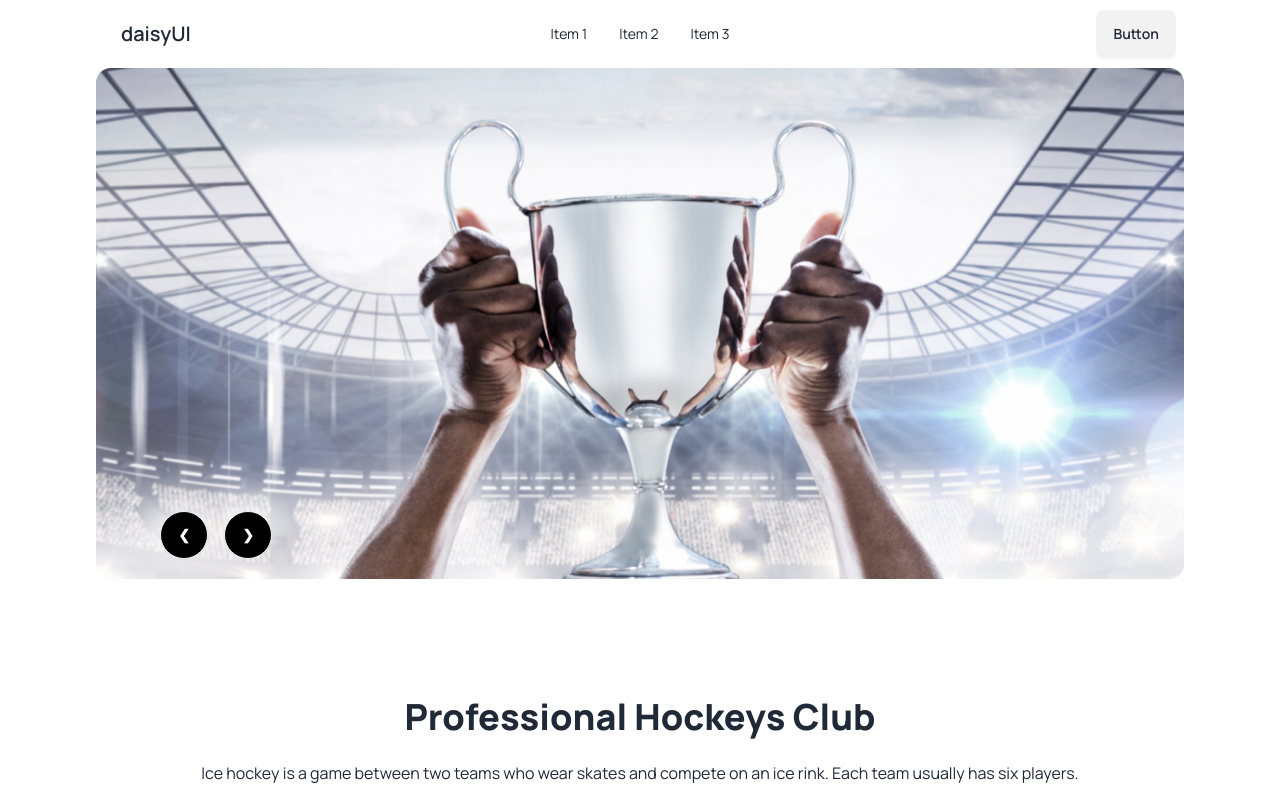
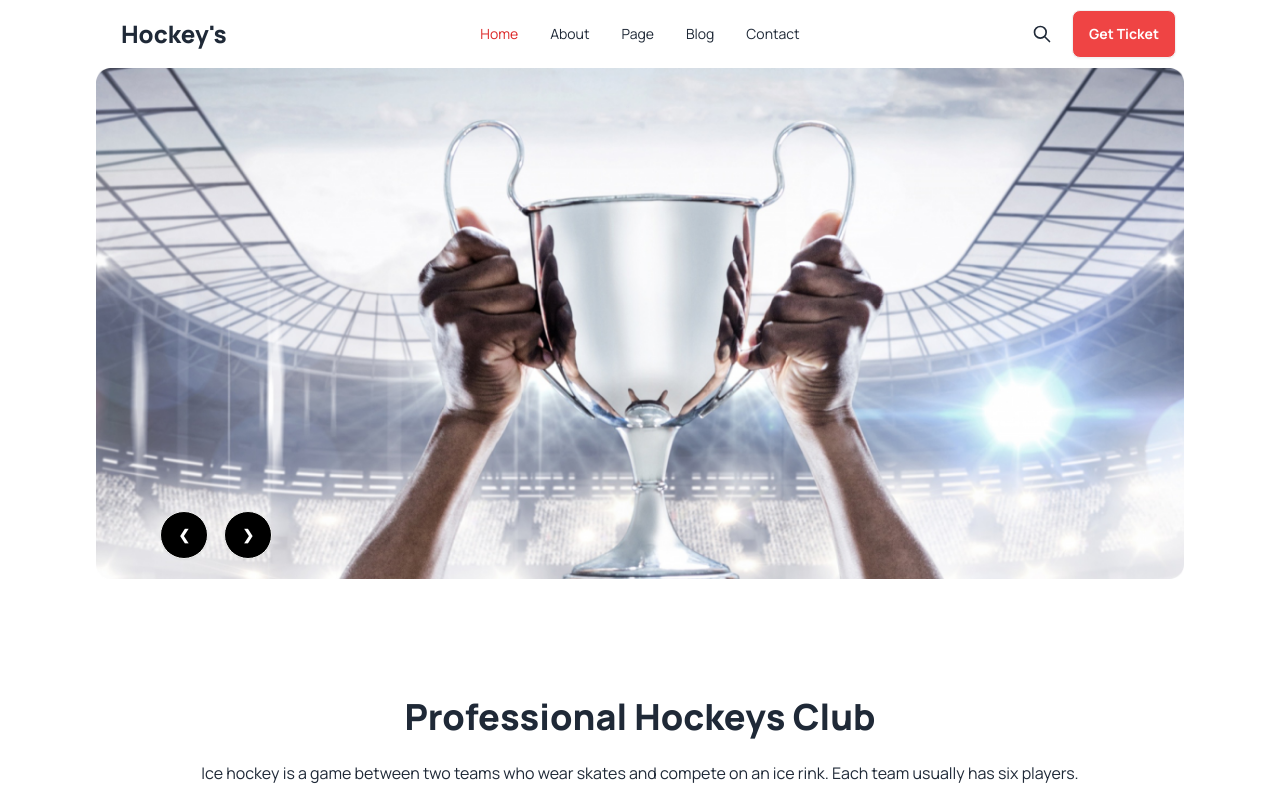
Before and after one commit to Juwel-771/hockey, a plain HTML site: page index.html in a window 1280 px wide. Shown: the top 800 px of the page. Drawn offline with nearby package versions, Linux system fonts and the light colour scheme.

Commit message:
project menu added

```diff
--- a/index.html
+++ b/index.html
@@ -17,17 +17,21 @@
         <nav>
             <div class="navbar bg-base-100">
                 <div class="navbar-start">
-                  <a class="btn btn-ghost text-xl">daisyUI</a>
+                  <a class="btn btn-ghost text-2xl font-extrabold">Hockey's</a>
                 </div>
                 <div class="navbar-center hidden lg:flex">
                   <ul class="menu menu-horizontal px-1">
-                    <li><a>Item 1</a></li>
-                    <li><a>Item 2</a></li>
-                    <li><a>Item 3</a></li>
+                    <li><a class="text-red-600">Home</a></li>
+                    <li><a>About</a></li>
+                    <li><a>Page</a></li>
+                    <li><a>Blog</a></li>
+                    <li><a>Contact</a></li>
                   </ul>
                 </div>
                 <div class="navbar-end">
-                  <a class="btn">Button</a>
+                  <svg xmlns="http://www.w3.org/2000/svg" class="h-5 w-5 mr-5" fill="none" viewBox="0 0 24 24" stroke="currentColor"><path stroke-linecap="round" stroke-linejoin="round" stroke-width="2" d="M21 21l-6-6m2-5a7 7 0 11-14 0 7 7 0 0114 0z" /></svg>
+
+                  <a class="btn bg-red-500 text-white font-bold">Get Ticket</a>
                 </div>
               </div>
         </nav>
```
